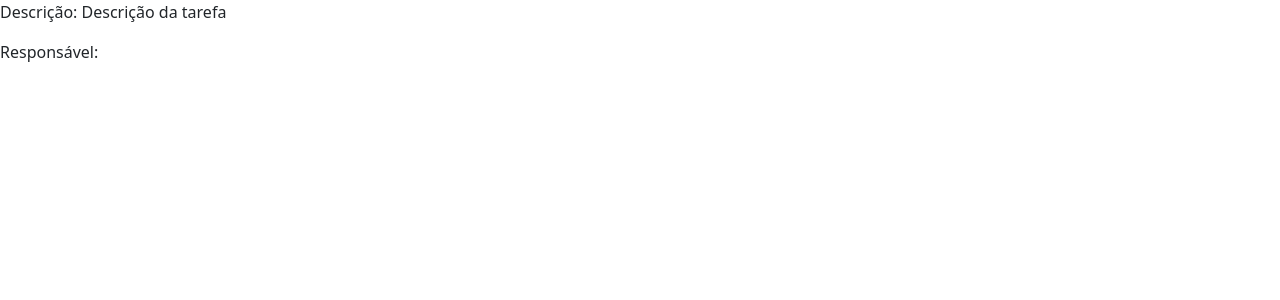
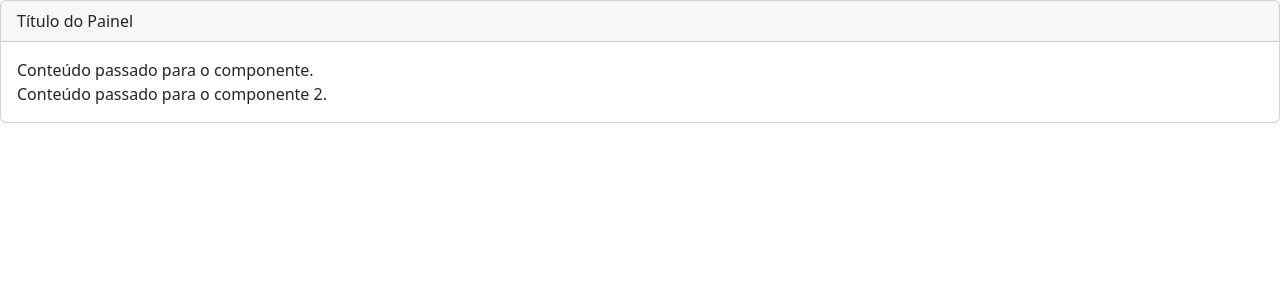
Before and after one commit to rennanmserenza/Angular, an Angular app in the folder diretivas/: page / in a window 1280 px wide. Shown: the top 300 px of the page. Built offline with nearby package versions, Linux system fonts and the light colour scheme; no server answers.

Commit message:
[UPDATE] Conteúdo da aula sobre ng-content

```diff
--- a/diretivas/src/app/app.component.html
+++ b/diretivas/src/app/app.component.html
@@ -2,5 +2,17 @@
 <!-- <app-diretiva-nngfor></app-diretiva-nngfor> -->
 <!-- <app-diretiva-ngclass></app-diretiva-ngclass> -->
 <!-- <app-diretiva-ngstyle></app-diretiva-ngstyle> -->
+<!-- <app-operador-elvis></app-operador-elvis> -->
+<!-- <app-ng-content>Conteudo passado para o coponente</app-ng-content> -->
 
-<app-operador-elvis></app-operador-elvis>
+<app-ng-content>
+	<div class="title">
+		Título do Painel
+	</div>
+	<div class="body">
+		Conteúdo passado para o componente.
+	</div>
+	<div class="body">
+		Conteúdo passado para o componente 2.
+	</div>
+</app-ng-content>
--- a/diretivas/src/app/ng-content/ng-content.component.html
+++ b/diretivas/src/app/ng-content/ng-content.component.html
@@ -1 +1,10 @@
-<p>ng-content works!</p>
+<div class="card">
+	<div class="card-header">
+		<ng-content select=".title"></ng-content>
+	</div>
+	<div class="card-body">
+		<p class="card-text">
+			<ng-content select=".body"></ng-content>
+		</p>
+	</div>
+</div>
--- a/diretivas/src/app/ng-content/ng-content.component.ts
+++ b/diretivas/src/app/ng-content/ng-content.component.ts
@@ -1,15 +1,10 @@
-import { Component, OnInit } from '@angular/core';
+import { Component } from '@angular/core';
 
 @Component({
-  selector: 'app-ng-content',
-  templateUrl: './ng-content.component.html',
-  styleUrls: ['./ng-content.component.css']
+	selector: 'app-ng-content',
+	templateUrl: './ng-content.component.html',
+	styleUrls: ['./ng-content.component.css'],
 })
-export class NgContentComponent implements OnInit {
-
-  constructor() { }
-
-  ngOnInit(): void {
-  }
-
+export class NgContentComponent {
+	constructor() {}
 }
```
